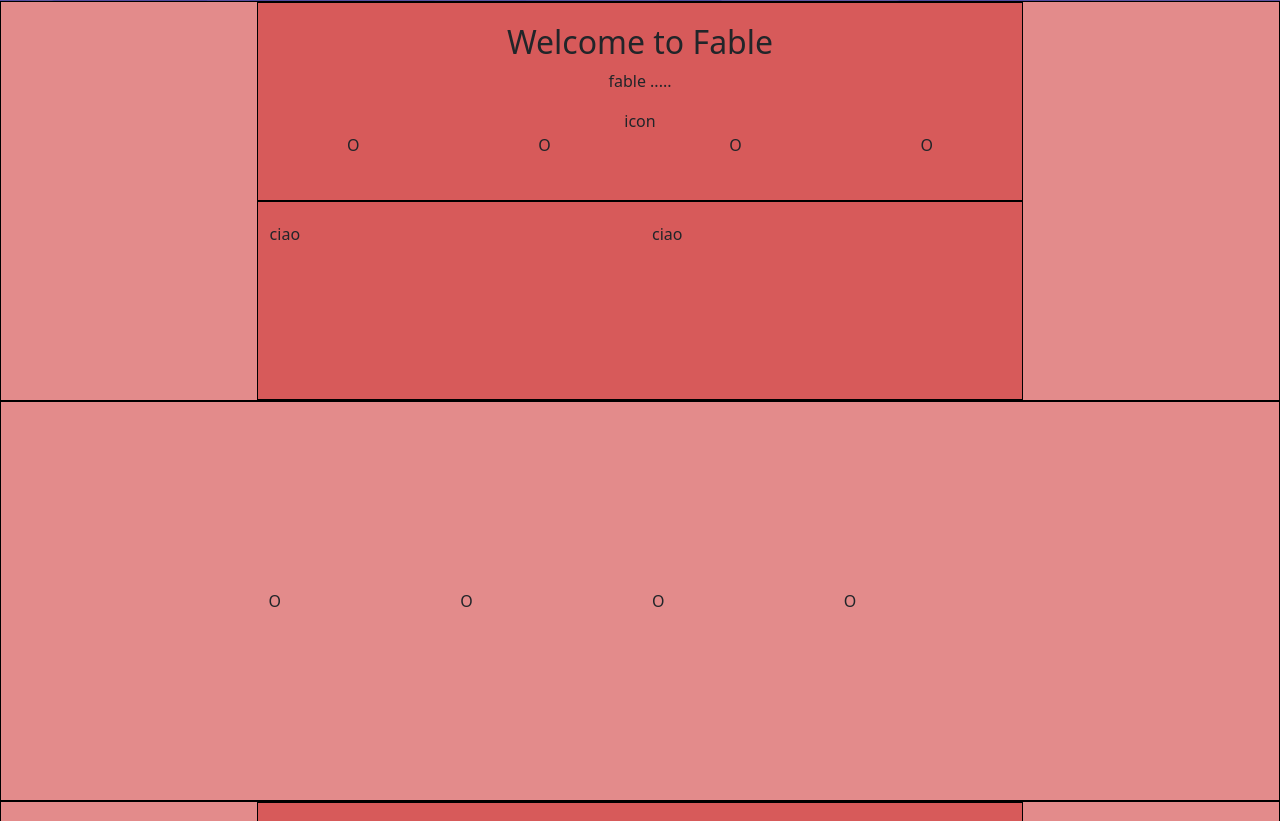
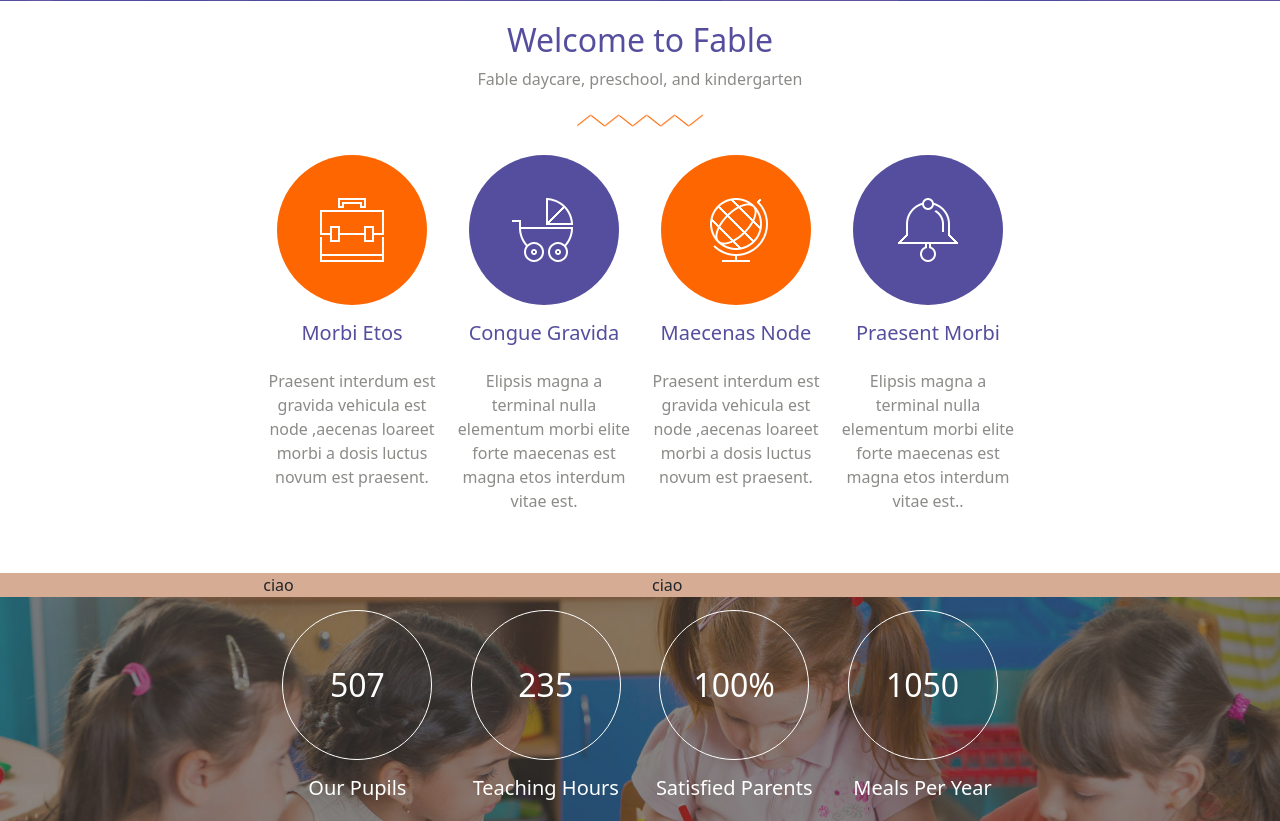
Before and after one commit to stefanocravotta/proj-html-vuejs, a Vue app: page / in a window 1280 px wide. Shown: the part 679-1500 px from the top of the page. Built offline with nearby package versions, Linux system fonts and the light colour scheme.

Commit message:
WelcomeToFAble half - JumboStatistics

```diff
--- a/src/components/main-components/JumboStatisticsComp.vue
+++ b/src/components/main-components/JumboStatisticsComp.vue
@@ -1,11 +1,46 @@
 <template>
   <div class="jumbotron">
-      <div class="sc-container d-flex align-items-center justify-content-center h-100">
-            <div class="row w-100">
-              <div class="col-3">O</div>
-              <div class="col-3">O</div>
-              <div class="col-3">O</div>
-              <div class="col-3">O</div>
+
+      <div class="container-fluid overlay h-100">
+          <div class="sc-container d-flex align-items-center justify-content-center h-75">
+                <div class="row w-100">
+                    <div class="sc-col col-3 text-center">
+                        <div class="box-number d-flex align-items-center justify-content-center">
+                            <span>507</span>
+                        </div>
+                        <h5 class="py-3">Our Pupils</h5>
+                        <p>Lorem ipsum dolor sit amet, consectetur adipisicing elit. Natus </p>
+                    </div>
+                    <div class="sc-col col-3 text-center">
+                        <div class="box-number d-flex align-items-center justify-content-center">
+                            <span>235</span>
+                        </div>
+                        <h5 class="py-3">Teaching Hours</h5>
+                        <p>Quisquam vel tempora quas amet placeat?</p>
+                    </div>
+                    <div class="sc-col col-3 text-center">
+                        <div class="box-number d-flex align-items-center justify-content-center">
+                            <span>100%</span>
+                        </div>
+                        <h5 class="py-3">Satisfied Parents</h5>
+                        <p>Consectetur adipisicing elit. Natus quisquam vel tempora quas amet placeat?</p>
+                    </div>
+                    <div class="sc-col col-3 text-center">
+                        <div class="box-number d-flex align-items-center justify-content-center">
+                            <span>1050</span>
+                        </div>
+                        <h5 class="py-3">Meals Per Year</h5>
+                        <p>Adipisicing elit. Natus quisquam vel tempora quas </p>
+                    </div>
+                </div>
+            </div>
+            <div class="slider-choise h-25 d-flex justify-content-center align-items-center">
+                <span class="rectangular mx-1"></span>
+                <span class="rectangular mx-1"></span>
+                <span class="rectangular mx-1"></span>
+                <span class="rectangular mx-1"></span>
+                <span class="rectangular mx-1"></span>
+                <span class="rectangular mx-1"></span>
             </div>
       </div>
     </div>
@@ -22,7 +57,34 @@ export default {
 @import "../../assets/style/mixins";
 
 .jumbotron{
-    height: 400px;
-    @include debug;
+    height: 500px;
+    background-image: url(../../assets/images/parallax_01.jpg);
+    background-size: cover;
+    background-position: center;
+    color: $sugar-cane;
+    .overlay{
+        background-color: rgba(0,0,0,.2);
+    }
+    .sc-col{
+        display: flex;
+        flex-direction: column;
+        align-items: center;
+        .box-number{
+            width: 150px;
+            height: 150px;
+            border: 1px solid $sugar-cane;
+            border-radius: 50%;
+            font-size: 2rem;
+        }
+    }
+    .rectangular{
+            display: inline-block;
+            height: 8px;
+            width: 30px;
+            border: 2px solid $sugar-cane;
+            cursor: pointer;
+        }
+
+
 }
 </style>
--- a/src/components/main-components/WelcomeToFableComp.vue
+++ b/src/components/main-components/WelcomeToFableComp.vue
@@ -1,34 +1,19 @@
 <template>
   <div class="welcome">
-      <div class="sc-container top section">
-          <div class="title text-center">
-              <h2>Welcome to Fable</h2>
-              <p>fable .....</p>
-              <span>icon</span>
-          </div>
-          <div class="container-fluid">
-            <div class="row text-center">
-                <div class="col-3 px-2">O</div>
-                <div class="col-3 px-2">O</div>
-                <div class="col-3 px-2">O</div>
-                <div class="col-3 px-2">O</div>
-            </div>
-          </div>
-      </div>
-      <div class="sc-container bottom section">
-          <div class="container-fluid">
-              <div class="row">
-                  <div class="col-6">ciao</div>
-                  <div class="slider col-6">ciao</div>
-              </div>
-          </div>
-      </div>
+
+    <FirstSectionComp />
+
+    <SecondSectionComp />
+
   </div>
 </template>
 
 <script>
+import FirstSectionComp from './welcomeToFable-comp/FirstSectionComp.vue';
+import SecondSectionComp from './welcomeToFable-comp/SecondSectionComp.vue';
 export default {
-    name: "WelcomeToFableComp"
+    name: "WelcomeToFableComp",
+    components: { FirstSectionComp, SecondSectionComp }
 }
 </script>
 
@@ -38,12 +23,6 @@ export default {
 @import "../../assets/style/utils";
 
 .welcome{
-        height: 400px; //da togliere
-        @include debug;
-        .section{
-            height: 50%; //da togliere
-            padding: 20px 0;
-        @include debug;
-        }
+
 }
 </style>
--- /dev/null
+++ b/src/components/main-components/welcomeToFable-comp/FirstSectionComp.vue
@@ -0,0 +1,97 @@
+<template>
+  <div class="container-fluid top section">
+        <div class="sc-container">
+                <div class="title text-center">
+                    <h2>Welcome to Fable</h2>
+                    <p>Fable daycare, preschool, and kindergarten</p>
+                    <span>
+                        <i class="fa-solid fa-slash rotate"></i>
+                        <i class="fa-solid fa-slash"></i>
+                        <i class="fa-solid fa-slash rotate"></i>
+                        <i class="fa-solid fa-slash"></i>
+                        <i class="fa-solid fa-slash rotate"></i>
+                        <i class="fa-solid fa-slash"></i>
+                        <i class="fa-solid fa-slash rotate"></i>
+                        <i class="fa-solid fa-slash"></i>
+                        <i class="fa-solid fa-slash rotate"></i>
+                    </span>
+                </div>
+                <div class="container-fluid py-4">
+                    <div class="row text-center">
+                        <div class="col-3 px-2 d-flex flex-column align-items-center">
+                            <div class="icon-box d-flex align-items-center justify-content-center">
+                                <img src="../../../assets/images/schoolbag_alt.png" alt="">
+                            </div>
+                            <h5 class="py-3">Morbi Etos</h5>
+                            <p>Praesent interdum est gravida vehicula est node ,aecenas loareet morbi a dosis luctus novum est praesent.</p>
+                        </div>
+                        <div class="col-3 px-2 d-flex flex-column align-items-center">
+                            <div class="icon-box secondary d-flex align-items-center justify-content-center">
+                                <img src="../../../assets/images/stroller_alt.png" alt="">
+                            </div>
+                            <h5 class="py-3">Congue Gravida</h5>
+                            <p>Elipsis magna a terminal nulla elementum morbi elite forte maecenas est magna etos interdum vitae est.</p>
+                        </div>
+                        <div class="col-3 px-2 d-flex flex-column align-items-center">
+                            <div class="icon-box d-flex align-items-center justify-content-center">
+                                <img src="../../../assets/images/globe_alt.png" alt="">
+                            </div>
+                            <h5 class="py-3">Maecenas Node</h5>
+                            <p>Praesent interdum est gravida vehicula est node ,aecenas loareet morbi a dosis luctus novum est praesent.</p>
+                        </div>
+                        <div class="col-3 px-2 d-flex flex-column align-items-center">
+                            <div class="icon-box secondary d-flex align-items-center justify-content-center">
+                                <img src="../../../assets/images/bell_alt.png" alt="">
+                            </div>
+                            <h5 class="py-3">Praesent Morbi</h5>
+                            <p>Elipsis magna a terminal nulla elementum morbi elite forte maecenas est magna etos interdum vitae est..</p>
+                        </div>
+                    </div>
+                </div>
+        </div>
+    </div>
+</template>
+
+<script>
+export default {
+    name: "FirstSectionComp"
+}
+</script>
+
+<style lang="scss" scoped>
+@import "../../../assets/style/vars";
+@import "../../../assets/style/mixins";
+@import "../../../assets/style/utils";
+
+.section{
+    padding: 20px 0;
+    &.top{
+        background-color: $sugar-cane;
+        p{
+            color: lighten($tuatara, 40%);
+        }
+        h2,h5{
+            color: $butterfly-bush;
+        }
+        .title{
+            .fa-slash{
+            font-size: .7rem;
+            color: $blaze-orange;
+            font-weight: bold;
+             &.rotate{
+                transform: rotateX(180deg);
+                }
+            }
+        }
+        .icon-box{
+            width: 150px;
+            height: 150px;
+            background-color: $blaze-orange;
+            border-radius: 50%;
+            &.secondary{
+            background-color: $butterfly-bush;
+            }
+        }
+    }
+}
+</style>
--- /dev/null
+++ b/src/components/main-components/welcomeToFable-comp/SecondSectionComp.vue
@@ -0,0 +1,26 @@
+<template>
+  <div class="container-fluid bottom section">
+          <div class="sc-container">
+              <div class="row">
+                  <div class="col-6">ciao</div>
+                  <div class="slider col-6">ciao</div>
+              </div>
+          </div>
+      </div>
+</template>
+
+<script>
+export default {
+    name: "SecondSectionComp"
+}
+</script>
+
+<style lang="scss" scoped>
+@import "../../../assets/style/vars";
+@import "../../../assets/style/mixins";
+@import "../../../assets/style/utils";
+
+.bottom{
+        background-color: $cameo;
+            }
+</style>
```
